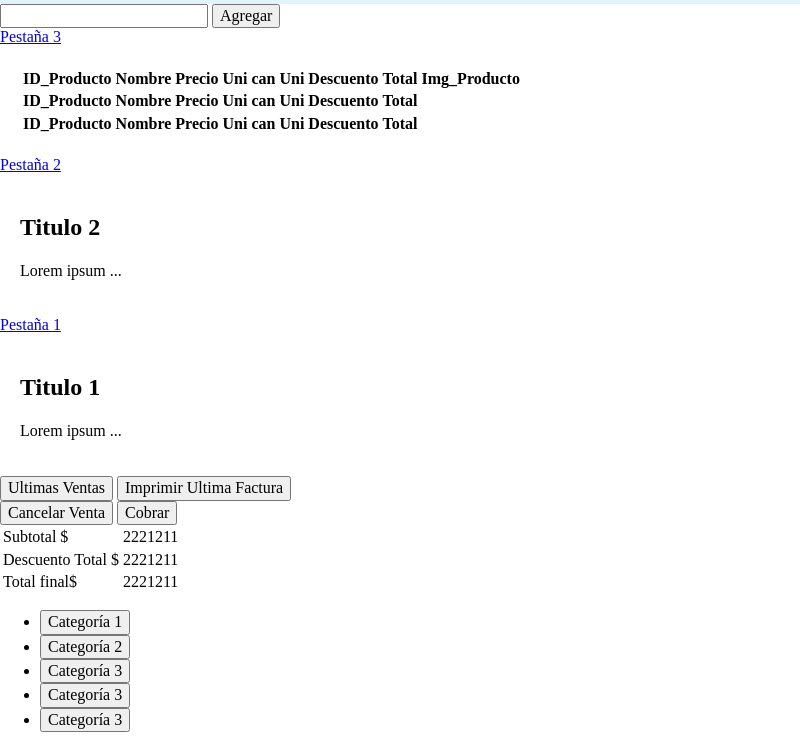
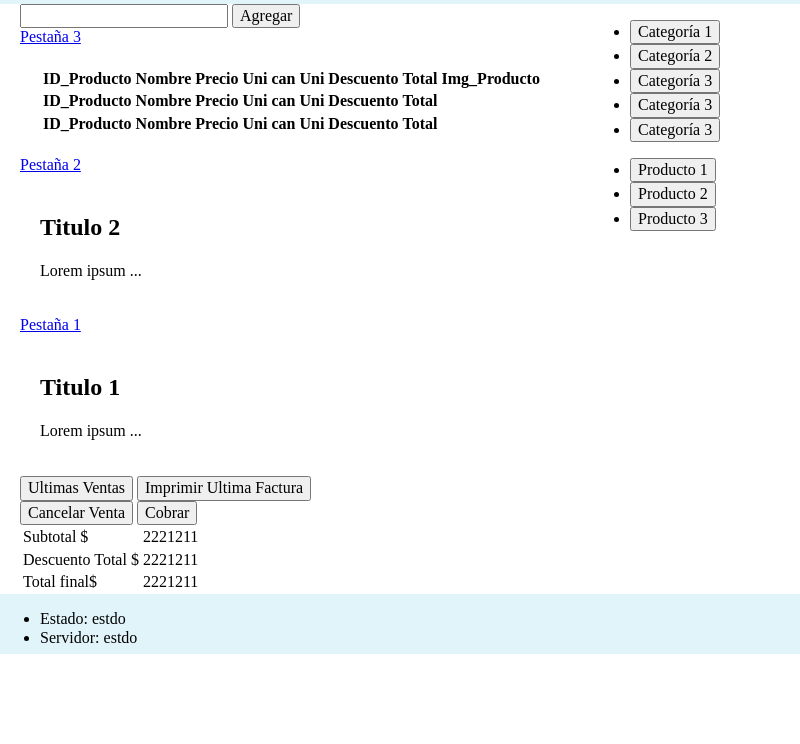
Before and after one commit to Logiventas/POS_ventas_V0.0.1, an Electron app: page src/index.html in a window 800 px wide. Shown: the part 56-800 px from the top of the page. Drawn offline with Linux system fonts and the light colour scheme.

Commit message:
Ajuste de layout

```diff
--- a/src/index.html
+++ b/src/index.html
@@ -18,13 +18,13 @@
         <span class="usuario-notificaction"><img class="icon-2" src="./public/img/icon/sesion.png" alt="notificaciones" /> </span>
       </div>
     </nav>
-    <main>
-      <section>
-        <div>
+    <main class="main-container container">
+      <section class="container-registro">
+        <form class="product-code">
           <input type="text">
           <input type="submit" value="Agregar">
-        </div>
-        <div>
+        </form>
+        <div class="product-containder">
           <div class="tabs">
             <div class="tab-container">
               <div id="tab3" class="tab">
@@ -85,7 +85,7 @@
             </div>
           </div>
         </div>
-        <div>
+        <div class="product-factura">
             <div>
               <button>Ultimas Ventas</button>
               <button>Imprimir Ultima Factura</button>
--- a/src/sass/imports/_objects.imports.scss
+++ b/src/sass/imports/_objects.imports.scss
@@ -1,3 +1,4 @@
 @import '../objects/padding.objects';
 @import '../objects/simplebar.objects';
 @import '../objects/tab.objects';
+@import '../objects/container.object';
--- a/src/sass/imports/_settings.imports.scss
+++ b/src/sass/imports/_settings.imports.scss
@@ -3,3 +3,4 @@
 @import '../settings/padding.settings';
 @import '../settings/size.settings';
 @import '../settings/icons.settings';
+@import '../settings/main-container.settings';
--- /dev/null
+++ b/src/sass/objects/_container.object.scss
@@ -0,0 +1,4 @@
+.container{
+    width:95%;
+    margin:auto;
+}
--- /dev/null
+++ b/src/sass/settings/_main-container.settings.scss
@@ -0,0 +1,13 @@
+.main-container{
+    display:flex;
+    & .container-registro{
+        width: 75%;
+        max-width: 75%;
+        min-width: 75%;
+    }
+    & .panel-left{
+        width: 25%;
+        max-width: 25%;
+        min-width: 25%;
+    }
+}
```
Also changed, not shown: src/public/style.css, src/sass/components/_button.components.scss (line endings or trailing spaces), 1 other file.
